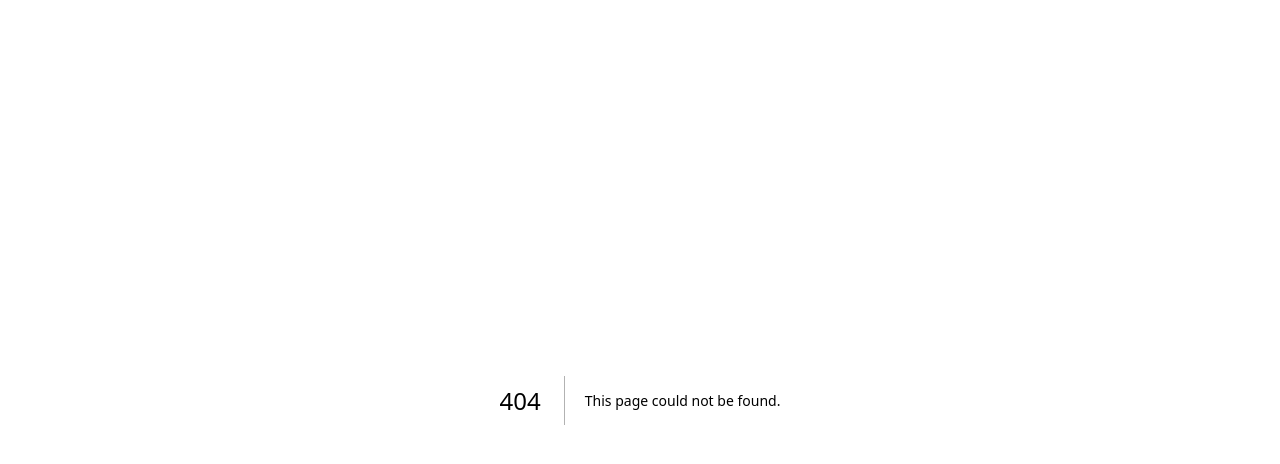
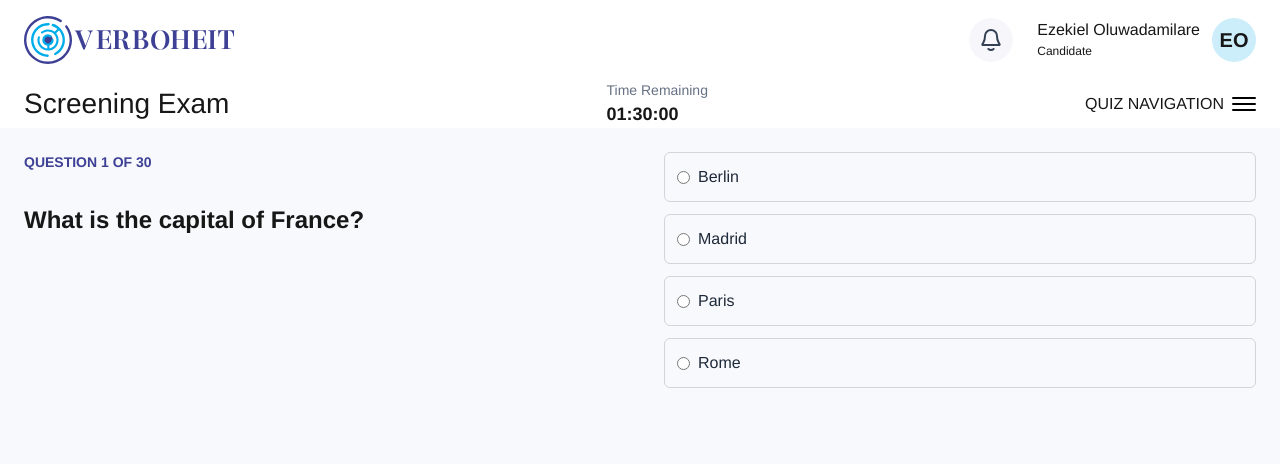
Before and after one commit to theolujay/vmlc-frontend, a Next.js app: page /exam-portal/exam in a window 1280 px wide. Before the commit this address had no page. Shown: the top 464 px of the page. Built offline with nearby package versions, Linux system fonts and the light colour scheme.

Commit message:
implemented exam page

```diff
--- /dev/null
+++ b/src/app/(students)/exam-portal/exam/page.tsx
@@ -0,0 +1,2 @@
+import Exam from "@/components/Exam/Exam";
+export default Exam;
--- /dev/null
+++ b/src/components/Exam/Exam.tsx
@@ -0,0 +1,12 @@
+import ExamLayout from './ExamLayout'
+import Questions from './ExamQuestions'
+// import ExamQuestions from './ExamQuestions'
+
+export default function Exam() {
+  return (
+    <ExamLayout>
+
+        <Questions/>
+    </ExamLayout>
+  )
+}
--- /dev/null
+++ b/src/components/Exam/ExamLayout.tsx
@@ -0,0 +1,17 @@
+import React from 'react'
+import Header from '../General/Layout/Header'
+import HeaderTimer from './HeaderTimer'
+
+export default function ExamLayout({ children }: Readonly<{ children: React.ReactNode }>) {
+    return (
+        <div className='flex bg-[#f0f2f5] w-full flex-col '>
+            <Header />
+            <HeaderTimer />
+            <main className='min-h-[100vh]'>
+                <div className="flex gap-2 flex-col  mx-auto">
+                    {children}
+                </div>
+            </main>
+        </div>
+    )
+}
--- /dev/null
+++ b/src/components/Exam/ExamQuestions.tsx
@@ -0,0 +1,149 @@
+"use client";
+
+import React, { useState } from "react";
+
+type Option = {
+  value: string;
+  label: string;
+};
+
+type QuestionProps = {
+  question: string;
+  options: Option[];
+  correctAnswer: string;
+  questionNumber: number;
+  totalQuestions: number;
+};
+
+
+export default function Questions(){
+    return <div className="grid grid-cols-6 min-h-[60vh] bg-[#F7F9FC]">
+        <EachQuestion/>
+        <Options/>
+    </div>
+}
+
+
+
+function EachQuestion(){
+    return <div className="col-span-3 flex flex-col gap-5 p-6 ">
+        <h4 className="text-sm font-bold text-[#3E4095]">QUESTION 1 OF 30</h4>
+        <h2 className="text-2xl font-semibold mt-3">What is the capital of France?</h2>
+        </div>
+}
+
+// function Options(){
+//     return <div className="col-span-3 flex flex-wrap flex-col gap-3 p-6 ">
+//         {["Berlin", "Madrid", "Paris", "Rome"].map((option, idx) => (
+//             <label key={idx} className="flex items-center p-3 gap-2 border rounded-md cursor-pointer hover:bg-gray-100">
+
+//                 <input type="radio" name="option" className="" />
+//                 <span className="text-gray-800">{option}</span>
+//             </label>
+//         ))}
+//     </div>
+// }
+
+
+
+
+export function Options() {
+  const [selected, setSelected] = useState<string | null>(null);
+  const options = ["Berlin", "Madrid", "Paris", "Rome"];
+
+  return (
+    <div className="col-span-3 flex flex-col gap-3 p-6">
+      {options.map((option, idx) => (
+        <label
+          key={idx}
+          className={`flex items-center p-3 gap-2 border rounded-md cursor-pointer transition
+            ${selected === option ? "border-[#3E4095] " : "border-gray-300 hover:bg-gray-100"}`}
+        >
+          <input
+            type="radio"
+            name="option"
+            value={option}
+            checked={selected === option}
+            onChange={() => setSelected(option)}
+            className="" // hide the default radio
+          />
+          <span className="text-gray-800">{option}</span>
+        </label>
+      ))}
+    </div>
+  );
+}
+
+
+
+
+
+// export function ExamQuestions({
+//   question,
+//   options,
+//   correctAnswer,
+//   questionNumber,
+//   totalQuestions,
+// }: QuestionProps) {
+//   const [selected, setSelected] = useState<string | null>(null);
+
+//   return (
+//     <div className="flex flex-col lg:flex-row bg-white shadow-md rounded-lg p-6 w-full max-w-5xl mx-auto">
+//       {/* Left side - Question */}
+//       <div className="flex-1 pr-4">
+//         <h4 className="text-sm font-medium text-blue-600">
+//           QUESTION {questionNumber} OF {totalQuestions}
+//         </h4>
+//         <h2 className="text-2xl font-semibold mt-3">{question}</h2>
+
+//         <div className="mt-6 space-y-3">
+//           {options.map((option, idx) => (
+//             <label
+//               key={idx}
+//               className={`flex items-center p-3 border rounded-md cursor-pointer transition ${
+//                 selected === option.value
+//                   ? "border-blue-500 bg-blue-50"
+//                   : "border-gray-300"
+//               }`}
+//             >
+//               <input
+//                 type="radio"
+//                 name="option"
+//                 value={option.value}
+//                 checked={selected === option.value}
+//                 onChange={(e) => setSelected(e.target.value)}
+//                 className="hidden"
+//               />
+//               <span className="text-gray-800">{option.label}</span>
+//             </label>
+//           ))}
+//         </div>
+
+//         <div className="flex justify-between mt-8">
+//           <button className="px-4 py-2 border rounded-lg text-gray-700 hover:bg-gray-100">
+//             ← Previous Question
+//           </button>
+//           <button className="px-6 py-2 bg-indigo-600 text-white rounded-lg hover:bg-indigo-700">
+//             Next Question →
+//           </button>
+//         </div>
+//       </div>
+
+//       {/* Right side - Navigation */}
+//       <div className="mt-6 lg:mt-0 lg:pl-6 flex flex-wrap gap-2 w-48">
+//         {Array.from({ length: totalQuestions }).map((_, i) => (
+//           <button
+//             key={i}
+//             className={`w-10 h-10 rounded-md border flex items-center justify-center text-sm ${
+//               i + 1 === questionNumber
+//                 ? "bg-indigo-600 text-white"
+//                 : "border-gray-300 hover:bg-gray-100"
+//             }`}
+//           >
+//             {i + 1}
+//           </button>
+//         ))}
+//       </div>
+//     </div>
+//   );
+// }
--- /dev/null
+++ b/src/components/Exam/HeaderTimer.tsx
@@ -0,0 +1,40 @@
+"use client"
+import { useState } from "react";
+
+export default function HeaderTimer() {
+    const [open, setOpen] = useState(false);
+    return <div className='flex bg-white justify-between px-6 items-center'>
+        <h2 className="text-[1.75rem] font-normal">Screening Exam</h2>
+        <div className="flex flex-col">
+            <span className='text-sm text-[#667185]'>Time Remaining</span>
+            <span className='font-bold text-lg'>01:30:00</span>
+        </div>
+
+        <div className="flex gap-2 items-center">
+            <span>QUIZ NAVIGATION</span>
+
+             <button
+      onClick={() => setOpen(!open)}
+      aria-label="Toggle menu"
+      className="flex flex-col gap-1 w-6 cursor-pointer focus:outline-none"
+    //   className="flex flex-col gap-1 w-6 cursor-pointer"
+    >
+      <span
+        className={`h-0.5 w-full bg-black rounded-md transform transition duration-300 ${
+          open ? "rotate-45 translate-y-1.5" : ""
+        }`}
+      />
+      <span
+        className={`h-0.5 w-full bg-black rounded-md transition duration-300 ${
+          open ? "opacity-0" : ""
+        }`}
+      />
+      <span
+        className={`h-0.5 w-full bg-black rounded-md transform transition duration-300 ${
+          open ? "-rotate-45 -translate-y-1.5" : ""
+        }`}
+      />
+    </button>
+            </div>
+    </div>
+}
```
